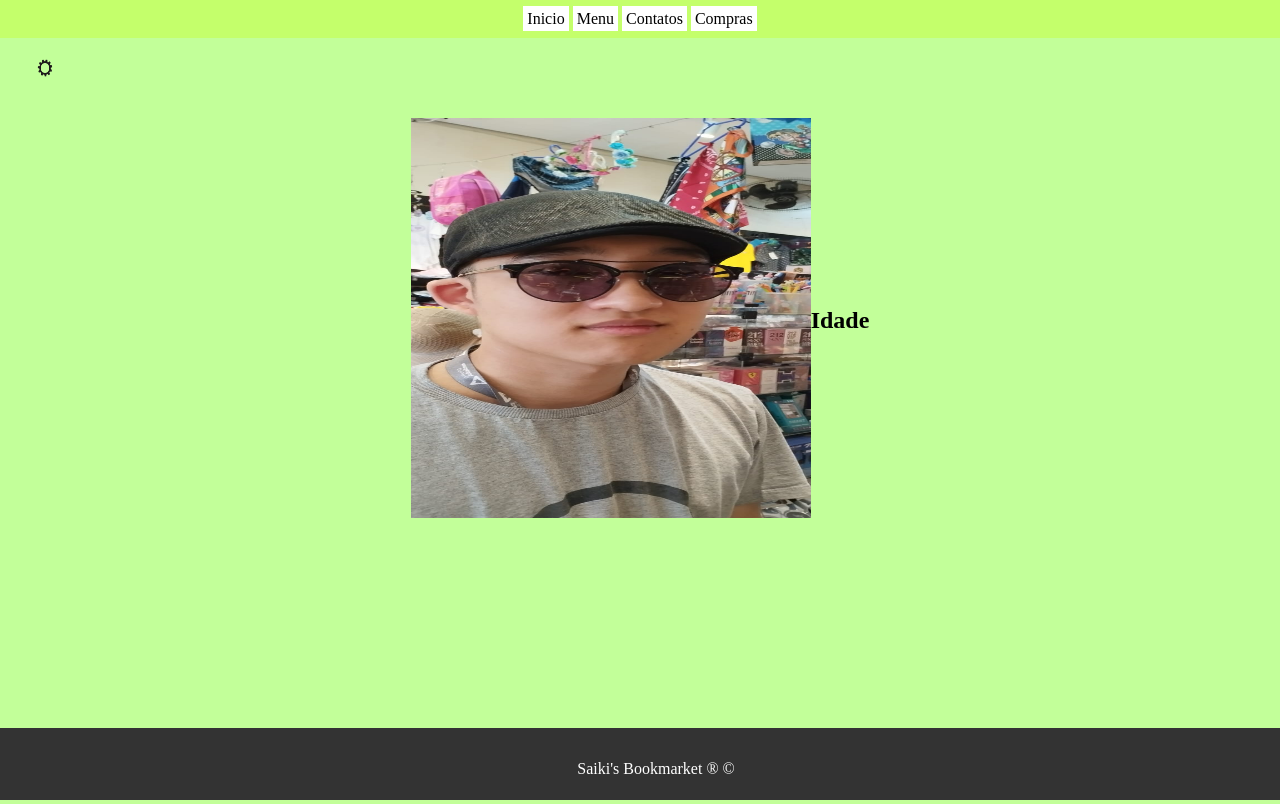
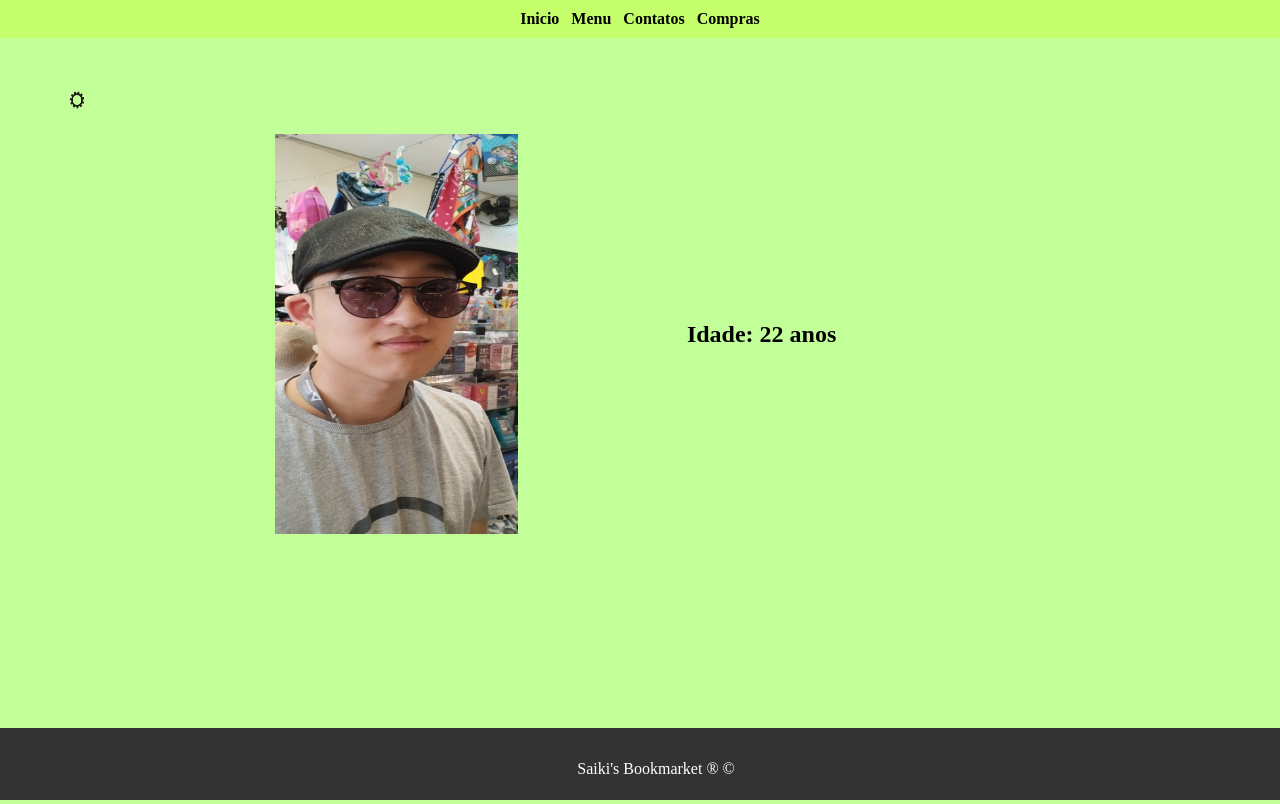
Before and after one commit to thiagoonosaiki/saikiBookMarket, a plain HTML site: page siteLivros/perfil.html in a window 1280 px wide. Shown: the top 804 px of the page. Drawn offline with Linux system fonts and the light colour scheme.

Commit message:
uns tapas no nav grid perfil

```diff
--- a/siteLivros/estilos/style.css
+++ b/siteLivros/estilos/style.css
@@ -1,4 +1,11 @@
-body,h1,h2,ul,li,nav,section,footer {
+body,
+h1,
+h2,
+ul,
+li,
+nav,
+section,
+footer {
   margin: 0px;
   padding: 0;
 }
@@ -6,11 +13,9 @@ body,h1,h2,ul,li,nav,section,footer {
 nav {
   background-color: #c4ff6b;
   padding: 10px;
-
-
 }
 
-nav ul li a{
+nav ul li a {
   color: black;
   text-decoration: none;
 }
@@ -18,28 +23,33 @@ nav ul li a{
 section {
   background-color: #c2ff99;
   text-align: center;
-  min-height: 100vh;/* faz com que a cor fique para o site todo*/
+  min-height: 100vh; /* faz com que a cor fique para o site todo*/
   padding: 2rem;
 }
 
+section div strong,
+input {
+  font-size: 2rem;
+}
+
 ul li {
-  background-color: #ffffff;
   display: inline;
   padding: 4px;
+  font-weight: bolder;
 }
 
 ul {
   text-align: center;
 }
 
-section div {
+.gridLivros {
   display: grid;
   grid-template-columns: 1fr 1fr 1fr 1fr 1fr;
   /* justify-items: center; */
   align-items: center;
 }
 
-section div h1{
+section div h1 {
   grid-column: 1/4;
   padding: 2rem 0rem 1rem;
 }
@@ -48,18 +58,14 @@ img {
   max-width: 100%;
 }
 
-div img{
+div img {
   grid-column: 2;
 }
 
-section div p{
+section div p {
   grid-column: 3/5;
   padding: 1rem;
   align-items: center;
-}
-
-section h1{
-
 }
 
 .container {
@@ -94,19 +100,25 @@ footer {
   /* Ignora esse também*/
 }
 
-
-
-.buttonconfig { /*botão de configuração*/
+.buttonconfig {
+  /*botão de configuração*/
   border: none; /*remove a borda*/
   outline: none; /* remove o controno de foco, o azul*/
   text-align: left;
   background-color: #c2ff99;
 }
 
-.foto {
+.gridFoto {
   background-color: #c2ff99;
   justify-content: center;
   align-items: center;
-  display: flex;
+  /* display: flex; */
+  display: grid;
+  grid-template-columns: 1fr 1fr 1fr 1fr 1fr;
+  /* justify-items: center; */
+  align-items: center;
+}
 
+.foto h2 {
+  grid-column: 3/5;
 }
--- a/siteLivros/perfil.html
+++ b/siteLivros/perfil.html
@@ -1,11 +1,13 @@
 <!DOCTYPE html>
 <html lang="en">
+
 <head>
   <meta charset="UTF-8">
   <meta name="viewport" content="width=device-width, initial-scale=1.0">
-    <link rel="stylesheet" href="./estilos/style.css">
-     <title>Saiki's Bookmarket</title>
+  <link rel="stylesheet" href="./estilos/style.css">
+  <title>Saiki's Bookmarket</title>
 </head>
+
 <body>
   <nav>
     <ul class="nav-css">
@@ -15,22 +17,25 @@
       <li><a href="index.html">Compras</a></li>
     </ul>
   </nav>
-  <div>
+  <section>
     <div class="buttonconfig">
       <a href="config.html"><img src="imagens/configuracoes.png" width="90" height="60"></a>
     </div>
     <div class="foto">
-      <p><img src="imagens/saiki.jpg" width="400" height="400" border-radius="50%">
-      <h2>Idade</h2></p>
+      <div class="gridFoto">
+        <img class="minhafoto" src="imagens/saiki.jpg" width="400" height="400" border-radius="4px">
+        <h2>Idade: 22 anos</h2>
+      </div>
     </div>
     <section class="section-css">
       <div class="container">
         <p></p>
-      </div>
-      <footer>
-        <p>Saiki's Bookmarket &reg; &copy;</p>
-      </footer>
     </section>
-  </div>
+    <footer>
+      <p>Saiki's Bookmarket &reg; &copy;</p>
+    </footer>
+
+  </section>
 </body>
+
 </html>
```
Also changed, not shown: siteLivros/index.html (+6 -3 lines).
